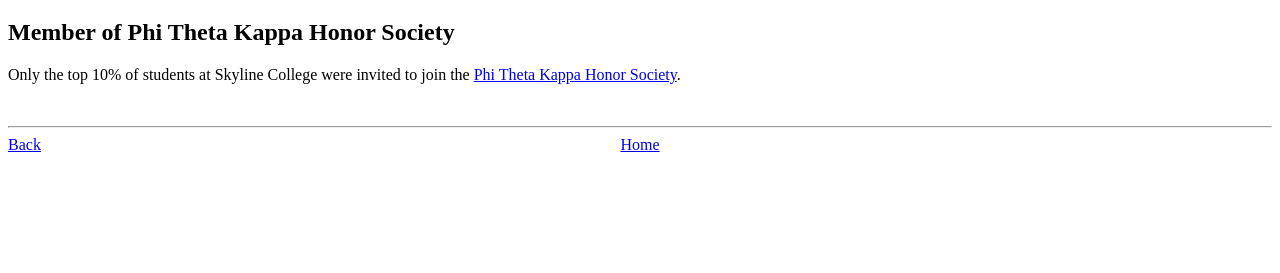
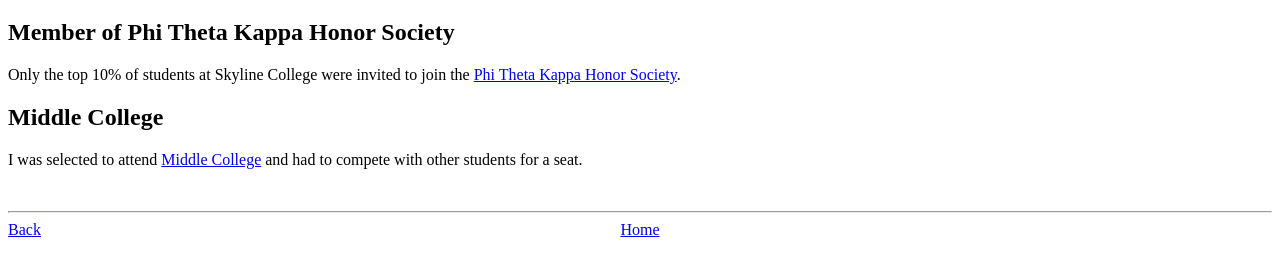
Before and after one commit to yadayadajaychan/yadayadajaychan.github.io, a plain HTML site: page about/honors.html in a window 1280 px wide. Shown: the part 61-334 px from the top of the page. Drawn offline with Linux system fonts and the light colour scheme.

Commit message:
added middle college to honors received

```diff
--- a/about/honors.html
+++ b/about/honors.html
@@ -10,6 +10,9 @@
 		<h1>Honors/Awards/Scholarships Received</h1>
 		<h2>Member of Phi Theta Kappa Honor Society</h2>
 		<p>Only the top 10% of students at Skyline College were invited to join the <a href='https://skylinecollege.edu/boo' target='_blank'>Phi Theta Kappa Honor Society</a>.</p>
+
+		<h2>Middle College</h2>
+		<p>I was selected to attend <a href='https://www.skylinecollege.edu/middlecollege/' target='_blank'>Middle College</a> and had to compete with other students for a seat.</p>
 
 	</body>
 
```
